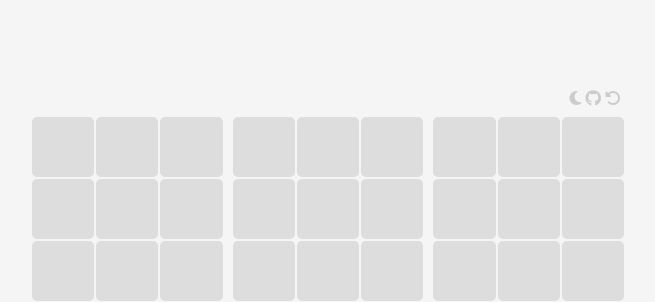
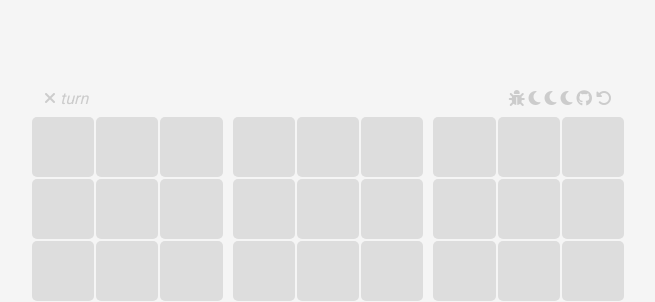
Before and after one commit to programminghoch10/tictactoesquared, a plain HTML site: page index.html in a window 1280 px wide. Shown: the top 302 px of the page, 312-967 px from the left. Drawn offline with nearby package versions, Linux system fonts and the light colour scheme.

Commit message:
Added a debug mode

```diff
--- a/css/game.css
+++ b/css/game.css
@@ -32,14 +32,23 @@
 }
 
 .game .icons {
+  display: flex;
+  width: calc(100% - 42px);
+
     margin-top: 12px;
-    margin-right: 12px;
-    margin-left: auto;
+
+    color: var(--default-alt);
+}
+
+.game .icons .right {
+  margin-left: auto;
 }
 
 .game .icons i {
     position: relative;
     cursor: pointer;
+
+    white-space: nowrap;
 }
 .game .icons i:hover::after {
     opacity: 1;
@@ -56,8 +65,9 @@
 .game .icons .reload::after { content: "reload"; }
 .game .icons .reset::after { content: "reset"; }
 .game .icons .github::after { content:"github"; }
-.game .icons .darkmode::after { content: "dark"; }
-.game .icons .lightmode::after { content: "light"; }
+.game .icons .darkmode::after { content: "dark theme"; }
+.game .icons .lightmode::after { content: "light theme"; }
+.game .icons .debug::after { content: "debug mode"; }
 .game .icons i::after {
     position: absolute;
 
--- a/index.html
+++ b/index.html
@@ -5,12 +5,9 @@
     <!-- <meta name="viewport" content="width=device-width, initial-scale=1" /> -->
     <script src="https://ajax.googleapis.com/ajax/libs/jquery/3.4.1/jquery.min.js"></script>
     <script src="https://kit.fontawesome.com/a076d05399.js"></script>
-        <link href="https://fonts.googleapis.com/css?family=Roboto&display=swap"
-              rel="stylesheet" />
-        <link rel="stylesheet"
-              href="css/style.css" />
-        <link rel="stylesheet"
-              href="css/game.css" />
+    <link href="https://fonts.googleapis.com/css?family=Roboto&display=swap" rel="stylesheet" />
+    <link rel="stylesheet" href="css/style.css" />
+    <link rel="stylesheet" href="css/game.css" />
 </head>
 
 <body>
@@ -19,23 +16,27 @@
     <div class="game">
         <div class="outer">
             <div class="icons">
-                    <i class="fas fa-moon darkmode"
-                       style="color: var(--default-alt);"
-                       onclick="dark()"></i>
-                    <i class="fas fa-sun lightmode"
-                       style="color: var(--default-alt);"
-                       onclick="light()"></i>
+                <div>
+                    <i class="fas fa-times" id="icon-x" onclick="switchPlayer()"></i>
+                    <i class="far fa-circle" id="icon-o" onclick="switchPlayer()"></i>
+                    <i>turn</i>
+
+                    <i id="debug-notice"></i>
+                </div>
+
+                <div class="right">
+                    <i class="fas fa-bug debug" onclick="debug()"></i>
+                    <i class="fas fa-moon darkmode" onclick="dark()"></i>
+                    <i class="fas fa-moon darkmode" onclick="dark()"></i>
+                    <i class="fas fa-moon darkmode" onclick="dark()"></i>
+                    <i class="fas fa-sun lightmode" onclick="light()"></i>
                     <i class=" fab fa-github github"
-                       style="color: var(--default-alt);"
                         onclick="document.location.href='https://github.com/programminghoch10/tictactoesquared'"></i>
-                    <i class="fas fa-undo-alt reset"
-                       style="color: var(--default-alt);"
-                       onclick="restart()"></i>
+                    <i class="fas fa-undo-alt reset" onclick="restart()"></i>
                 </div>
-                <div id="wrapper"
-                     class="wrapper">
-                    <div id="win"
-                         class="win-screen">
+            </div>
+            <div id="wrapper" class="wrapper">
+                <div id="win" class="win-screen">
                     <i id="win-player"></i>
                     <p id="win-text"></p>
                 </div>
@@ -48,11 +49,8 @@
     <script src="scripts/colortheme.js"></script>
     <script src="scripts/game.js"></script>
     <script src="scripts/localgame.js"></script>
-        <script type="text/javascript"
-                id="cookieinfo"
-                src="//cookieinfoscript.com/js/cookieinfo.min.js"
-                data-message="We use cookies mainly to save your game. (It's ok. everyone does)"
-                data-cookie="cookies-accepted"
+    <script type="text/javascript" id="cookieinfo" src="//cookieinfoscript.com/js/cookieinfo.min.js"
+        data-message="We use cookies mainly to save your game. (It's ok. everyone does)" data-cookie="cookies-accepted"
         data-close-text="OK"></script>
 
 </html>
--- a/scripts/game.js
+++ b/scripts/game.js
@@ -28,12 +28,17 @@ class Game {
       x: 0,
       y: 0
     };
-    this.currentPlayer = player1;
+    this.currentPlayer = 0;
+    this.setCurrentPlayer(player1);
 
-    this.end = false; // will be true if the game is voer
+    this.end = false; // will be true if the game is over
+
+    this.debug = false;
   }
 
   isValid(x, y, a, b) {
+    if (this.debug) return true;
+
     if (!this.currentField.all && !(this.currentField.x == x && this.currentField.y == y)) return false;
     if (this.fields[x][y][a][b] != "") return false;
     return true;
@@ -54,6 +59,8 @@ class Game {
 
   setCurrentPlayer(currentPlayer) {
     this.currentPlayer = currentPlayer;
+
+    this.frontendinterface.setCurrentPlayer(currentPlayer);
   }
 
   switchPlayers() {
--- a/scripts/localgame.js
+++ b/scripts/localgame.js
@@ -4,6 +4,15 @@ let frontendInterface = {
 
     el.classList.add(currentPlayer);
     el.classList.add("ox");
+  },
+  setCurrentPlayer: (player) => {
+    if (player == player1) {
+      getel("icon-o").style.display = "none";
+      getel("icon-x").style.display = "inline-block";
+    } else {
+      getel("icon-o").style.display = "inline-block";
+      getel("icon-x").style.display = "none";
+    }
   },
   setCurrentFieldBefore: (x, y) => {
     let el = getel(getglobalid(x, y));
@@ -49,6 +58,22 @@ function mousedown(x, y, a, b) {
   game.set(x, y, a, b);
 
   save();
+}
+
+function debug() {
+  game.debug = !game.debug;
+
+  if (game.debug) {
+    getel("debug-notice").innerHTML = "Debug mode";
+  } else {
+    getel("debug-notice").innerHTML = "";
+  }
+}
+
+function switchPlayer() {
+  if (!game.debug) return;
+
+  game.switchPlayers();
 }
 
 function save() {
```
Lines whose indentation alone changed are shown as unchanged.
